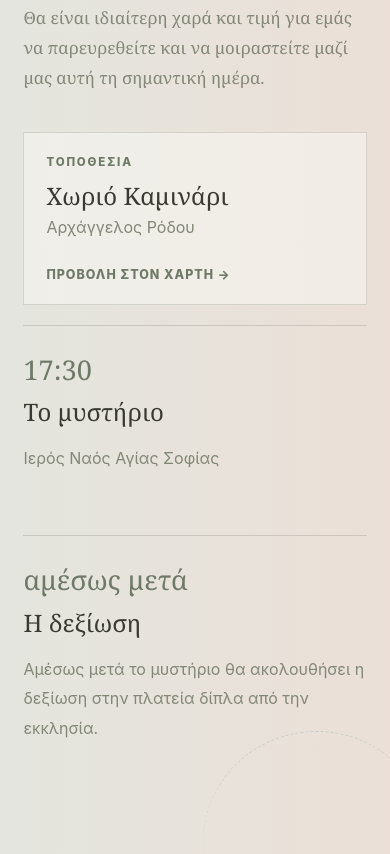
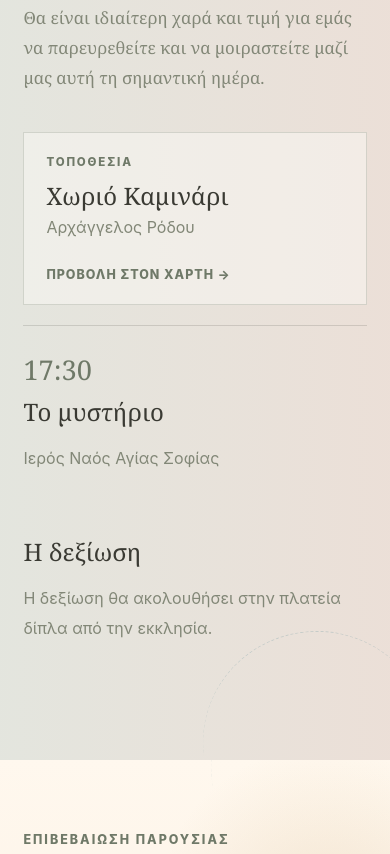
Before and after one commit to froggyflex/antoniseirini.gr, a plain HTML site: page index.html in a window 390 px wide. Shown: the part 1143-1997 px from the top of the page. Drawn offline with Linux system fonts and the light colour scheme.

Commit message:
semifinal

```diff
--- a/index.html
+++ b/index.html
@@ -66,7 +66,7 @@
         </div>
         <div class="timeline">
           <article class="timeline-item"><span class="time">17:30</span><div><h3>Το μυστήριο</h3><p>Ιερός Ναός Αγίας Σοφίας</p></div></article>
-          <article class="timeline-item"><span class="time">αμέσως μετά</span><div><h3>Η δεξίωση</h3><p>Αμέσως μετά το μυστήριο θα ακολουθήσει η δεξίωση στην πλατεία δίπλα από την εκκλησία.</p></div></article>
+          <article class="timeline-item timeline-continuation"><div><h3>Η δεξίωση</h3><p>Η δεξίωση θα ακολουθήσει στην πλατεία δίπλα από την εκκλησία.</p></div></article>
         </div>
       </section>
 
@@ -76,7 +76,7 @@
       </section>
 
       <section class="wish-section" id="wishes" aria-labelledby="wishes-title">
-        <div class="wish-copy"><div class="section-kicker">Οι ευχές σας</div><h2 id="wishes-title">Αφήστε μας μια ευχή για τη νέα μας αρχή.</h2><p>Τα λόγια σας θα μείνουν μαζί μας ως μια μικρή ανάμνηση από τους ανθρώπους που μοιράζονται τη χαρά μας.</p></div>
+        <div class="wish-copy"><div class="section-kicker">Οι ευχές σας</div><h2 id="wishes-title">Αφήστε μας μια ευχή.</h2><p>Γράψτε μας λίγα λόγια, μια ευχή, μια ανάμνηση ή ακόμη και κάτι που θα μας κάνει να χαμογελάσουμε όταν το ξαναδιαβάσουμε.</p></div>
         <form class="wish-form" id="wish-form"><label>Ονοματεπώνυμο<input name="wishName" autocomplete="name" required placeholder="Το ονοματεπώνυμό σας" /></label><label>Η ευχή σας<textarea name="wishMessage" rows="6" maxlength="500" required placeholder="Γράψτε την ευχή σας..."></textarea></label><button class="button primary form-button" type="submit">Αποστολή ευχής</button><p class="form-status" id="wish-status" role="status" aria-live="polite"></p></form>
       </section>
 
--- a/styles.css
+++ b/styles.css
@@ -614,6 +614,15 @@ section:not(.hero)::after {
   border-top: 1px solid rgba(45, 41, 35, 0.15);
 }
 
+.timeline-item.timeline-continuation {
+  padding-top: 0;
+  border-top: 0;
+}
+
+.timeline-continuation > div {
+  grid-column: 2;
+}
+
 .time {
   color: var(--sage-deep);
   font-family: Georgia, serif;
@@ -1155,6 +1164,10 @@ footer p {
   .timeline-item {
     grid-template-columns: 1fr;
     gap: 10px;
+  }
+
+  .timeline-continuation > div {
+    grid-column: 1;
   }
 
   .paper-invite {
```
